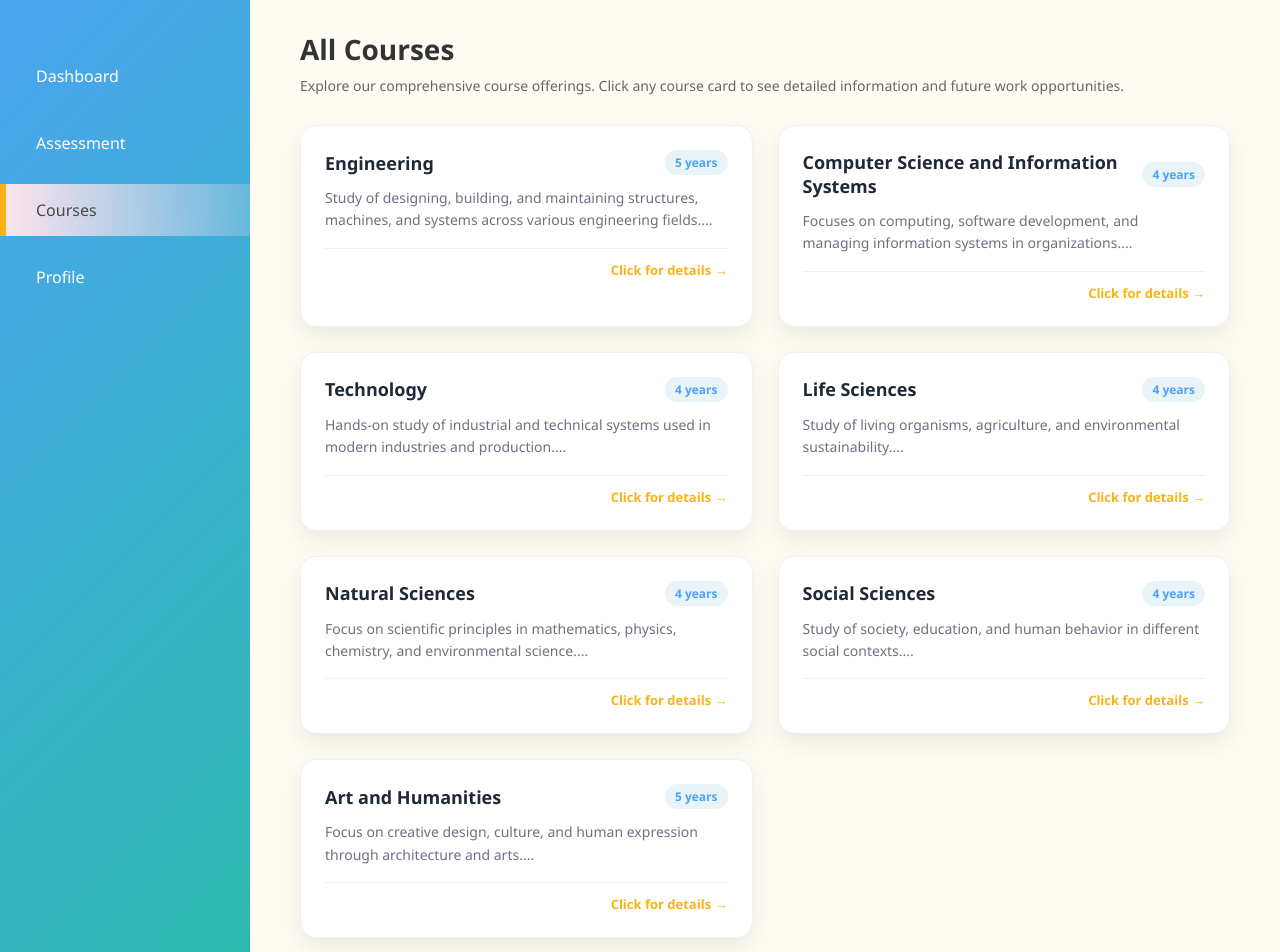
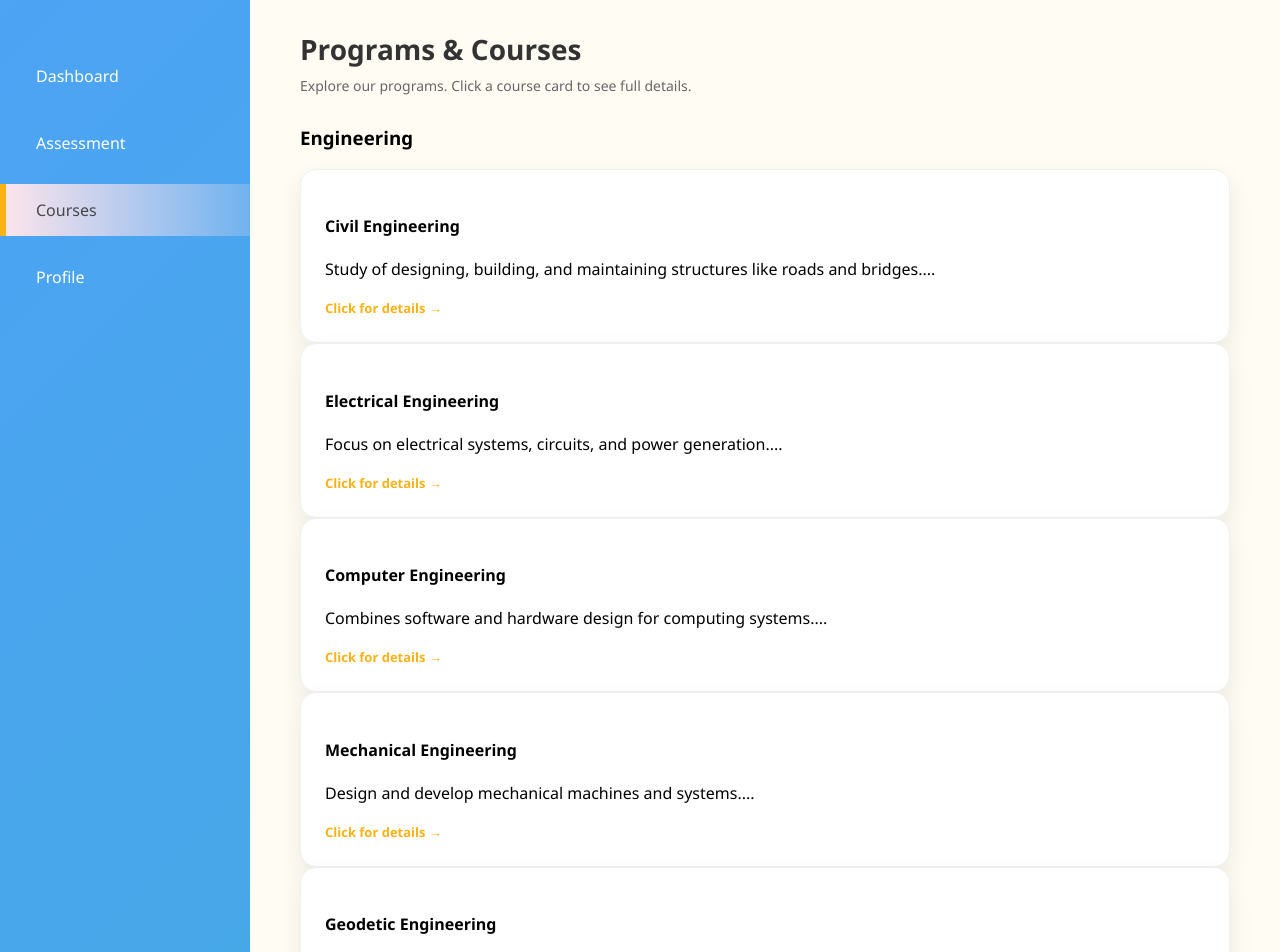
Before and after one commit to IT323-Coursify/coursify-web, a React (Create React App) app: page /coursify-web/courses in a window 1280 px wide. Shown: the part 80-1032 px from the top of the page. Built offline with nearby package versions, Linux system fonts and the light colour scheme.

Commit message:
AppDev-L5: Web UI Optimized

```diff
--- a/src/pages/Courses.js
+++ b/src/pages/Courses.js
@@ -1,153 +1,91 @@
 import { useState } from "react";
-import { useNavigate } from "react-router-dom";
 import Sidebar from "../components/Sidebar";
 import Header from "../components/Header";
 import "../styles/Courses.css";
 
-
-const coursesData = [
+// Programs with their courses and details
+const programsData = [
   {
-    id: '1',
-    title: 'Engineering',
-    description: 'Study of designing, building, and maintaining structures, machines, and systems across various engineering fields.',
-    duration: '5 years',
-    careerPaths: [
-      'Civil Engineer',
-      'Electrical Engineer',
-      'Mechanical Engineer',
-      'Geodetic Engineer',
-      'Environmental Engineer',
-      'Naval Architect'
+    id: "eng",
+    title: "Engineering",
+    courses: [
+      { id: "civil", title: "Civil Engineering", description: "Study of designing, building, and maintaining structures like roads and bridges.", duration: "5 years", careerPaths: ["Civil Engineer", "Structural Engineer", "Construction Manager"], futureWork: ["Design infrastructure like roads and buildings","Supervise construction projects","Ensure safety and compliance in structures"] },
+      { id: "electrical", title: "Electrical Engineering", description: "Focus on electrical systems, circuits, and power generation.", duration: "5 years", careerPaths: ["Electrical Engineer", "Power Systems Engineer"], futureWork: ["Develop electrical systems and power solutions","Work on renewable energy projects","Design electronic circuits"] },
+      { id: "computer_eng", title: "Computer Engineering", description: "Combines software and hardware design for computing systems.", duration: "5 years", careerPaths: ["Computer Engineer", "Embedded Systems Developer"], futureWork: ["Design computer hardware","Develop embedded systems","Integrate software and hardware"] },
+      { id: "mechanical", title: "Mechanical Engineering", description: "Design and develop mechanical machines and systems.", duration: "5 years", careerPaths: ["Mechanical Engineer", "Automation Specialist"], futureWork: ["Create mechanical machines and tools","Improve manufacturing processes","Develop automated systems"] },
+      { id: "geodetic", title: "Geodetic Engineering", description: "Surveying, mapping, and earth measurement science.", duration: "5 years", careerPaths: ["Geodetic Engineer", "Survey Engineer"], futureWork: ["Conduct land surveys","Develop mapping solutions","Work on GIS projects"] },
+      { id: "electronics", title: "Electronics Engineering", description: "Focus on designing electronic circuits and devices.", duration: "5 years", careerPaths: ["Electronics Engineer", "Circuit Designer"], futureWork: ["Develop electronic devices","Design circuits","Work on communication systems"] },
+      { id: "environmental", title: "Environmental Engineering", description: "Design solutions for environmental protection and sustainability.", duration: "5 years", careerPaths: ["Environmental Engineer", "Sustainability Specialist"], futureWork: ["Develop sustainable systems","Manage waste and pollution projects","Ensure environmental compliance"] },
+      { id: "agri_bio", title: "Agricultural and Biosystems Engineering", description: "Combine agriculture and engineering to improve farming systems.", duration: "5 years", careerPaths: ["Agricultural Engineer", "Biosystems Analyst"], futureWork: ["Improve farming technology","Develop irrigation systems","Optimize food production processes"] },
+      { id: "naval", title: "Naval Architecture and Marine Engineering", description: "Design ships, boats, and marine structures.", duration: "5 years", careerPaths: ["Naval Architect", "Marine Engineer"], futureWork: ["Design marine vessels","Develop offshore structures","Ensure safety at sea"] },
     ],
-    futureWork: [
-      'Design infrastructure like roads and buildings',
-      'Develop electrical systems and power solutions',
-      'Create mechanical machines and tools',
-      'Work on environmental sustainability projects',
-      'Design marine vessels and offshore structures'
-    ]
   },
   {
-    id: '2',
-    title: 'Computer Science and Information Systems',
-    description: 'Focuses on computing, software development, and managing information systems in organizations.',
-    duration: '4 years',
-    careerPaths: [
-      'Software Developer',
-      'IT Specialist',
-      'Data Scientist',
-      'System Analyst'
+    id: "csis",
+    title: "Computer Science and Information Systems",
+    courses: [
+      { id: "cs", title: "Computer Science", description: "Software development, algorithms, and computing principles.", duration: "4 years", careerPaths: ["Software Developer", "System Analyst"], futureWork: ["Develop software applications","Manage systems","Create IT solutions for businesses"] },
+      { id: "data_science", title: "Data Science", description: "Analyze data to extract insights for businesses and research.", duration: "4 years", careerPaths: ["Data Scientist", "Data Analyst"], futureWork: ["Analyze and interpret data","Create predictive models","Develop data-driven solutions"] },
+      { id: "tech_comm_mgmt", title: "Technology Communication Management", description: "Manage IT projects and communication systems.", duration: "4 years", careerPaths: ["IT Project Manager", "Communication Specialist"], futureWork: ["Lead IT projects","Manage communication technologies","Develop organizational IT strategies"] },
+      { id: "it", title: "Information Technology", description: "Focus on managing IT systems and infrastructure.", duration: "4 years", careerPaths: ["IT Specialist", "Network Administrator"], futureWork: ["Maintain IT systems","Manage networks","Support technical operations"] },
     ],
-    futureWork: [
-      'Develop software applications',
-      'Manage databases and systems',
-      'Analyze and interpret data',
-      'Create IT solutions for businesses',
-      'Design and maintain networks'
-    ]
   },
   {
-    id: '3',
-    title: 'Technology',
-    description: 'Hands-on study of industrial and technical systems used in modern industries and production.',
-    duration: '4 years',
-    careerPaths: [
-      'Technician',
-      'Automation Specialist',
-      'Manufacturing Engineer',
-      'Energy Systems Manager'
+    id: "tech",
+    title: "Technology",
+    courses: [
+      { id: "agri_tech", title: "Agricultural Technology", description: "Hands-on study of modern agricultural systems.", duration: "4 years", careerPaths: ["Agri-Technologist", "Farm Manager"], futureWork: ["Manage farms","Develop efficient farming systems","Work with agricultural machinery"] },
+      { id: "autotronics", title: "Autotronics", description: "Integration of automotive and electronics systems.", duration: "4 years", careerPaths: ["Autotronics Technician", "Automotive Engineer"], futureWork: ["Develop automotive electronics","Work on vehicle automation","Maintain automotive systems"] },
+      { id: "electro_mech", title: "Electro-Mechanical Technology", description: "Combining mechanical and electrical systems.", duration: "4 years", careerPaths: ["Electro-Mechanical Technician","Industrial Automation Engineer"], futureWork: ["Maintain machinery","Develop automated systems","Integrate electrical and mechanical solutions"] },
+      { id: "electronics", title: "Electronics Technology", description: "Study of electronics and circuits in technical systems.", duration: "4 years", careerPaths: ["Electronics Technician","Circuit Developer"], futureWork: ["Design circuits","Maintain electronic systems","Work on communication technology"] },
+      { id: "energy_mgmt", title: "Energy Systems and Management", description: "Managing energy production and efficiency.", duration: "4 years", careerPaths: ["Energy Manager","Power Systems Engineer"], futureWork: ["Develop sustainable energy solutions","Manage energy systems","Work on efficiency projects"] },
+      { id: "food_proc", title: "Food Processing and Technology", description: "Processing and preservation of food products.", duration: "4 years", careerPaths: ["Food Technologist","Quality Analyst"], futureWork: ["Develop food processing techniques","Ensure food safety","Improve production efficiency"] },
+      { id: "manufacturing", title: "Manufacturing Engineering Technology", description: "Production systems and industrial processes.", duration: "4 years", careerPaths: ["Manufacturing Engineer","Process Engineer"], futureWork: ["Optimize manufacturing processes","Implement automation","Manage industrial systems"] },
     ],
-    futureWork: [
-      'Operate and maintain machines',
-      'Develop automated systems',
-      'Improve manufacturing processes',
-      'Work on energy efficiency projects',
-      'Handle technical repairs and diagnostics'
-    ]
   },
   {
-    id: '4',
-    title: 'Life Sciences',
-    description: 'Study of living organisms, agriculture, and environmental sustainability.',
-    duration: '4 years',
-    careerPaths: [
-      'Agriculturist',
-      'Marine Biologist',
-      'Horticulturist',
-      'Animal Scientist'
+    id: "life",
+    title: "Life Sciences",
+    courses: [
+      { id: "agriculture", title: "Agriculture", description: "Major in Animal Science, Crop Science, Entrepreneurship, Dairy Science, Agricultural Education.", duration: "4 years", careerPaths: ["Agriculturist","Farm Manager"], futureWork: ["Manage farms","Develop sustainable agriculture","Optimize food production"] },
+      { id: "agroforestry", title: "Agroforestry", description: "Integrating trees and crops for sustainable land use.", duration: "4 years", careerPaths: ["Agroforestry Specialist","Environmental Planner"], futureWork: ["Plan tree-crop systems","Manage sustainable lands","Improve soil quality"] },
+      { id: "horticulture", title: "Horticulture and Management", description: "Cultivation of plants for food, medicine, and decoration.", duration: "4 years", careerPaths: ["Horticulturist","Landscape Manager"], futureWork: ["Develop gardens and farms","Grow crops efficiently","Manage plant production"] },
+      { id: "marine_bio", title: "Marine Biology", description: "Study of marine organisms and ecosystems.", duration: "4 years", careerPaths: ["Marine Biologist","Researcher"], futureWork: ["Conduct marine research","Protect marine ecosystems","Analyze marine life"] },
     ],
-    futureWork: [
-      'Manage farms and agricultural systems',
-      'Conduct marine research',
-      'Develop sustainable farming techniques',
-      'Work in environmental conservation',
-      'Improve food production systems'
-    ]
   },
   {
-    id: '5',
-    title: 'Natural Sciences',
-    description: 'Focus on scientific principles in mathematics, physics, chemistry, and environmental science.',
-    duration: '4 years',
-    careerPaths: [
-      'Scientist',
-      'Research Analyst',
-      'Laboratory Technician',
-      'Environmental Specialist'
+    id: "natural",
+    title: "Natural Sciences",
+    courses: [
+      { id: "applied_math", title: "Applied Mathematics", description: "Mathematical techniques for real-world problems.", duration: "4 years", careerPaths: ["Mathematician","Data Analyst"], futureWork: ["Model real-world problems","Analyze data","Develop mathematical solutions"] },
+      { id: "applied_physics", title: "Applied Physics", description: "Physics applied in technology and engineering.", duration: "4 years", careerPaths: ["Physicist","Research Scientist"], futureWork: ["Conduct experiments","Develop technology solutions","Analyze physical systems"] },
+      { id: "chemistry", title: "Chemistry", description: "Study of chemical processes and materials.", duration: "4 years", careerPaths: ["Chemist","Lab Technician"], futureWork: ["Develop materials","Conduct chemical experiments","Ensure safety in chemical processes"] },
+      { id: "env_sci", title: "Environmental Science", description: "Study of the environment and sustainability.", duration: "4 years", careerPaths: ["Environmental Scientist","Sustainability Officer"], futureWork: ["Analyze environmental data","Develop conservation plans","Manage sustainability projects"] },
     ],
-    futureWork: [
-      'Conduct scientific research',
-      'Work in laboratories',
-      'Analyze environmental data',
-      'Develop scientific solutions',
-      'Teach and share scientific knowledge'
-    ]
   },
   {
-    id: '6',
-    title: 'Social Sciences',
-    description: 'Study of society, education, and human behavior in different social contexts.',
-    duration: '4 years',
-    careerPaths: [
-      'Teacher',
-      'Social Worker',
-      'Community Development Officer',
-      'Vocational Instructor'
+    id: "social",
+    title: "Social Sciences",
+    courses: [
+      { id: "sec_math", title: "Secondary Education (Math)", description: "Major in Mathematics for teaching.", duration: "4 years", careerPaths: ["Math Teacher","Education Specialist"], futureWork: ["Teach mathematics","Develop educational materials","Support students learning"] },
+      { id: "sec_sci", title: "Secondary Education (Science)", description: "Major in Science for teaching.", duration: "4 years", careerPaths: ["Science Teacher","Education Specialist"], futureWork: ["Teach science","Create experiments","Support student learning"] },
+      { id: "social_work", title: "Social Work", description: "Support communities and individuals.", duration: "4 years", careerPaths: ["Social Worker","Community Officer"], futureWork: ["Assist communities","Develop social programs","Support vulnerable groups"] },
+      { id: "tech_voc", title: "Technical-Vocational Teacher", description: "Teach vocational and technical skills.", duration: "4 years", careerPaths: ["Vocational Instructor","Technical Teacher"], futureWork: ["Teach technical skills","Create curriculum","Support students development"] },
+      { id: "tle", title: "Technology and Livelihood Education", description: "Major in Industrial Arts, Home Economics.", duration: "4 years", careerPaths: ["TLE Teacher","Skills Trainer"], futureWork: ["Teach life skills","Manage student projects","Develop practical learning programs"] },
     ],
-    futureWork: [
-      'Teach in schools and institutions',
-      'Work with communities and social programs',
-      'Develop educational materials',
-      'Support social welfare initiatives',
-      'Train students in technical skills'
-    ]
   },
   {
-    id: '7',
-    title: 'Art and Humanities',
-    description: 'Focus on creative design, culture, and human expression through architecture and arts.',
-    duration: '5 years',
-    careerPaths: [
-      'Architect',
+    id: "art",
+    title: "Art and Humanities",
+    courses: [
+      { id: "architecture", title: "Architecture", description: "Study of design, structures, and human spaces.", duration: "5 years", careerPaths: ["Architect"], futureWork: ["Design buildings and structures","Plan urban spaces","Create architectural drawings"] },
     ],
-    futureWork: [
-      'Design buildings and structures',
-      'Plan urban spaces',
-      'Create architectural drawings',
-      'Work on construction projects',
-      'Develop sustainable design concepts'
-    ]
-  }
+  },
 ];
 
+// Modal component (same as before)
 function CourseModal({ course, onClose }) {
   if (!course) return null;
-
-  const getScoreClass = (score) => {
-    if (score >= 80) return "high-score";
-    if (score >= 60) return "medium-score";
-    return "low-score";
-  };
 
   return (
     <div className="modal-overlay" onClick={onClose}>
@@ -156,76 +94,73 @@ function CourseModal({ course, onClose }) {
           <h2 className="modal-title">{course.title}</h2>
           <button className="modal-close" onClick={onClose}>✕</button>
         </div>
-
         <div className="modal-duration">
           <span className="duration-badge">⏱ Duration: {course.duration}</span>
         </div>
-
         <div className="modal-section">
           <h3>📖 About This Course</h3>
           <p>{course.description}</p>
         </div>
-
         <div className="modal-section">
           <h3>💼 Career Paths</h3>
           <ul className="career-list">
             {course.careerPaths.map((career, index) => (
-              <li key={index}>
-                <span className="career-dot"></span>
-                {career}
-              </li>
+              <li key={index}><span className="career-dot"></span>{career}</li>
             ))}
           </ul>
         </div>
-
         <div className="modal-section">
           <h3>🚀 Future Work Aligned With This Course</h3>
           <ul className="future-work-list">
             {course.futureWork.map((work, index) => (
-              <li key={index}>
-                <span className="checkmark">✓</span>
-                {work}
-              </li>
+              <li key={index}><span className="checkmark">✓</span>{work}</li>
             ))}
           </ul>
         </div>
-
-        <button className="modal-close-btn" onClick={onClose}>
-          Close
-        </button>
+        <button className="modal-close-btn" onClick={onClose}>Close</button>
       </div>
     </div>
   );
 }
 
-function CourseCard({ course, onViewDetails }) {
+// Course card component
+function CourseCard({ course, onClick }) {
   return (
-    <div className="course-card" onClick={() => onViewDetails(course)}>
-      <div className="course-card-header">
-        <h3 className="course-card-title">{course.title}</h3>
-        <span className="course-duration">{course.duration}</span>
-      </div>
-      <p className="course-card-description">{course.description.substring(0, 120)}...</p>
-      <div className="course-card-footer">
-        <span className="view-details">Click for details →</span>
+    <div className="course-card" onClick={() => onClick(course)}>
+      <h4>{course.title}</h4>
+      <p>{course.description.substring(0, 100)}...</p>
+      <span className="view-details">Click for details →</span>
+    </div>
+  );
+}
+
+// Program card component
+function ProgramCard({ program, onCourseClick }) {
+  return (
+    <div className="program-card">
+      <h3 className="program-title">{program.title}</h3>
+      <div className="program-courses-grid">
+        {program.courses.map((course) => (
+          <CourseCard key={course.id} course={course} onClick={onCourseClick} />
+        ))}
       </div>
     </div>
   );
 }
 
+// Main Courses Page
 export default function Courses() {
-  const navigate = useNavigate();
   const [selectedCourse, setSelectedCourse] = useState(null);
   const [modalOpen, setModalOpen] = useState(false);
 
-  const handleViewDetails = (course) => {
+  const handleCourseClick = (course) => {
     setSelectedCourse(course);
     setModalOpen(true);
   };
 
   const handleCloseModal = () => {
+    setSelectedCourse(null);
     setModalOpen(false);
-    setSelectedCourse(null);
   };
 
   return (
@@ -235,25 +170,19 @@ export default function Courses() {
         <Header />
         <main className="dashboard">
           <div className="courses-header">
-            <h2>All Courses</h2>
-            <p>Explore our comprehensive course offerings. Click any course card to see detailed information and future work opportunities.</p>
+            <h2>Programs & Courses</h2>
+            <p>Explore our programs. Click a course card to see full details.</p>
           </div>
 
-          <div className="courses-grid">
-            {coursesData.map((course) => (
-              <CourseCard
-                key={course.id}
-                course={course}
-                onViewDetails={handleViewDetails}
-              />
+          <div className="programs-grid">
+            {programsData.map((program) => (
+              <ProgramCard key={program.id} program={program} onCourseClick={handleCourseClick} />
             ))}
           </div>
         </main>
       </div>
 
-      {modalOpen && (
-        <CourseModal course={selectedCourse} onClose={handleCloseModal} />
-      )}
+      {modalOpen && <CourseModal course={selectedCourse} onClose={handleCloseModal} />}
     </div>
   );
 }
```
